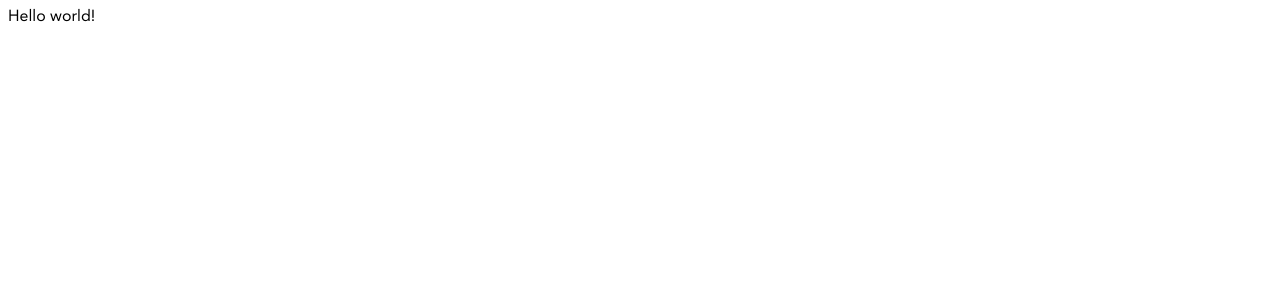
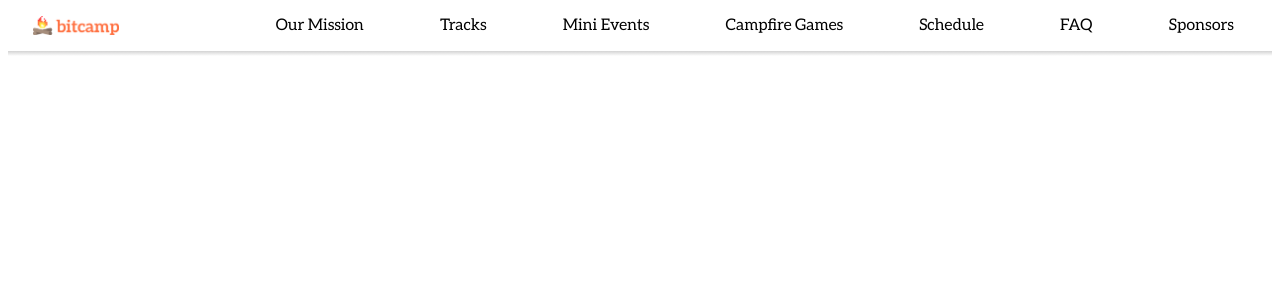
Before and after one commit to bitcamp/bitcamp-site-2023, a Nuxt app: page / in a window 1280 px wide. Shown: the top 300 px of the page. Built offline with nearby package versions, Linux system fonts and the light colour scheme.

Commit message:
nav bar component

```diff
--- a/components/HelloWorld.vue
+++ b/components/HelloWorld.vue
@@ -1,7 +1,185 @@
 <template>
-  <div>Hello world!</div>
+  <div>
+
+    <header>
+      <nav>
+        <div id="logo-container">
+          <a tag="img" href="/">
+            <img src="~/public/bitcamp-brand/logos/logotype.png" id="logo-image" />
+          </a>
+        </div>
+        <ul class=" nav-pages">
+          <li class="page">
+            <a href="/our-mission">Our Mission</a>
+          </li>
+          <li class="page">
+            <a href="/tracks">Tracks</a>
+          </li>
+          <li class="dropdown-page">
+            <a href="/mini-events" class="dropdown-text">Mini Events</a>
+            <div class="dropdown-elements-container">
+              <div class="dropdown-elements">
+                <ul>
+                  <li>
+                    <a href="/mini-events/event1">Value</a>
+                  </li>
+                  <li>
+                    <a href="/mini-events/event2">Value</a>
+                  </li>
+                  <li>
+                    <a href="/mini-events/event3">Value</a>
+                  </li>
+                </ul>
+              </div>
+            </div>
+          </li>
+          <li class="page">
+            <a href="/campfire-games">Campfire Games</a>
+          </li>
+          <li class="page">
+            <a href="/schedule">Schedule</a>
+          </li>
+          <li class="page">
+            <a href="/faq">FAQ</a>
+          </li>
+          <li class="page">
+            <a href="/sponsors">Sponsors</a>
+          </li>
+        </ul>
+      </nav>
+    </header>
+
+    <div class="divider">
+    </div>
+
+    <div>
+      <slot />
+    </div>
+  </div>
 </template>
 
-<script setup lang="ts"></script>
+<style scoped lang="scss">
+$bitcamp: #FF6F3F;
+$mango: #FFAF3F;
 
-<style scoped lang="scss"></style>
+nav {
+  position: relative;
+  font-size: 1.25vw;
+  font-family: Aleo;
+}
+
+#logo-container {
+  position: absolute;
+  margin-left: 2%;
+  height: 100%;
+  width: 15%;
+}
+
+#logo-image {
+  max-height: 100%;
+  max-width: 100%;
+  object-fit: cover;
+}
+
+.nav-pages {
+  margin-left: 15%;
+  display: flex;
+  flex-direction: row;
+  justify-content: space-around;
+}
+
+.nav-pages li {
+  display: flex;
+  align-items: center;
+  text-decoration: none !important;
+
+  :hover {
+    color: $mango;
+    text-decoration: underline;
+  }
+}
+
+.nav-pages li a {
+  color: black;
+  text-decoration: none;
+}
+
+.divider {
+  background-image: linear-gradient(180deg, lightgray, white);
+  padding: 0.2%;
+  position: relative;
+}
+
+.dropdown-page {
+  display: flex;
+  flex-direction: column;
+  width: auto;
+  align-content: flex-start;
+}
+
+
+.dropdown-page:hover .dropdown-elements-container {
+  display: flex;
+}
+
+.dropdown-elements-container {
+  display: none;
+  flex-direction: column;
+  align-self: flex-start;
+  width: 100%;
+  position: relative;
+  background-color: white;
+}
+
+.dropdown-elements {
+  display: flex;
+  flex-direction: column;
+  align-self: center;
+  align-items: flex-end;
+  width: 130%;
+  position: absolute;
+  border: 0.1vw solid gray;
+  border-radius: 10%;
+  z-index: 1;
+  background: white;
+  height: 6vw;
+}
+
+.dropdown-elements ul {
+  font-family: Avenir;
+  display: flex;
+  flex-direction: column;
+  width: 100%;
+  position: absolute;
+  text-decoration: none !important;
+}
+
+.dropdown-page:hover .dropdown-text {
+  color: $mango;
+  text-decoration: underline;
+}
+
+.dropdown-elements li {
+  display: flex;
+  flex-direction: column;
+  text-align: left;
+  position: relative;
+  width: 90%;
+  font-size: 1vw;
+  margin: 3% 6% 3% 6%;
+
+}
+
+.dropdown-elements li a {
+  width: 100%;
+  padding: 2%;
+}
+
+.dropdown-elements li:hover a {
+  background: rgba($bitcamp, 0.3); //TODO change to variable
+  color: $bitcamp;
+  border-radius: 10%;
+  width: 100%;
+  text-decoration: none;
+}
+</style>
```
